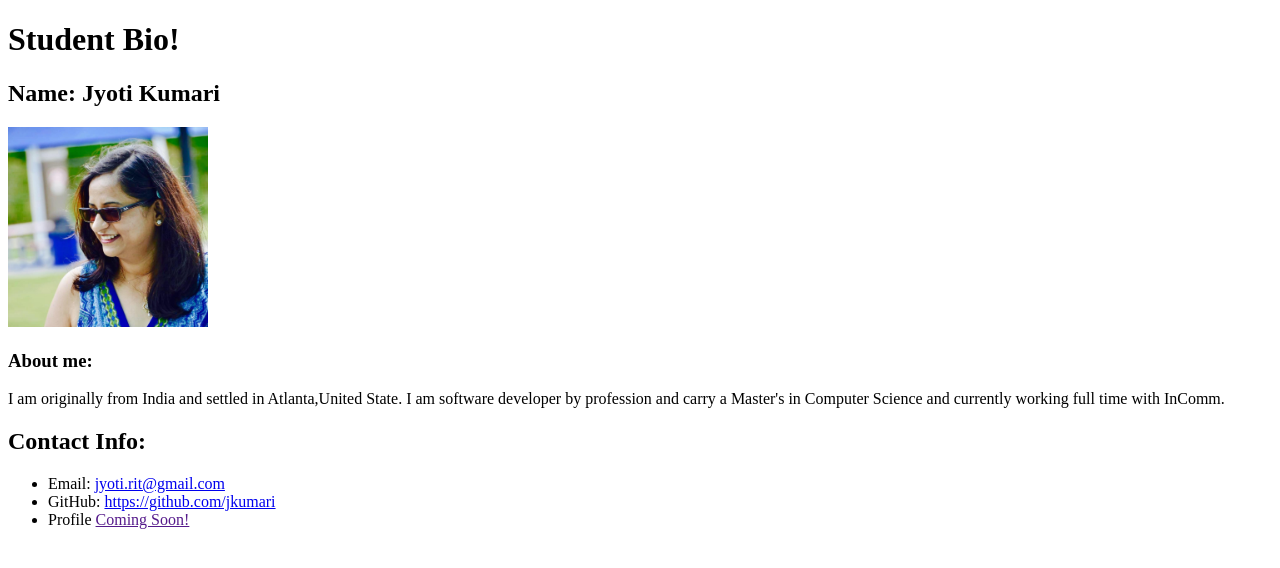
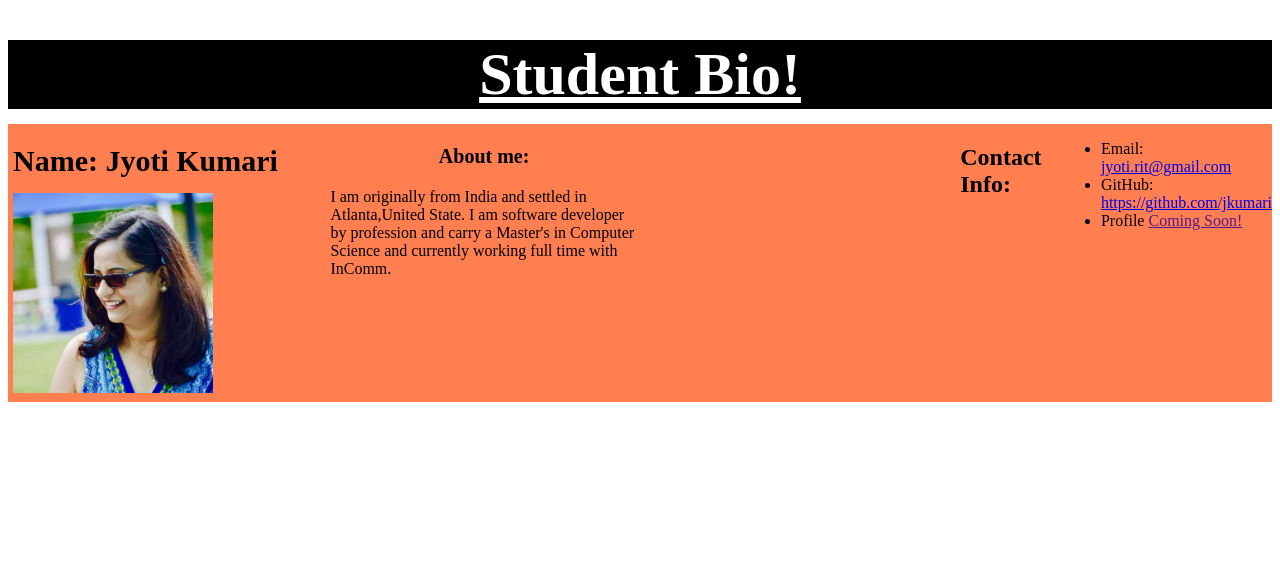
Before and after one commit to jkumari/Bio, a plain HTML site: page index.html in a window 1280 px wide. Drawn offline with Linux system fonts and the light colour scheme.

Commit message:
Modified index.html

```diff
--- a/index.html
+++ b/index.html
@@ -5,25 +5,76 @@
     <meta name="viewport" content="width=device-width, initial-scale=1.0">
     <meta http-equiv="X-UA-Compatible" content="ie=edge">
     <title>Jyoti's Bio!</title>
+    <style>
+        h1 {
+            /* Put a 15-pixel margin at the bottom of the heading. */
+            margin-bottom: 15px;
+            /* Change the size of your font to 60 pixels high. */
+            font-size: 60px;
+            /* This will color the heading font white. */
+            color: white;
+            /* Align the text to the center of its enclosing element (e.g. div). */
+            text-align: center;
+            /* Underline the text. */
+            text-decoration: underline;
+            /* The background of the heading element will now be black. */
+            background-color: black;
+        }
+        /* h4 heading tags */
+
+        h4 {
+            /* Put a 15-pixel margin at the top of all h2 headings. */
+            margin-top: 15px;
+            margin-bottom: 15px;
+            font-size: 30px;
+            text-align: left;
+        }
+        /* h3 heading tags */
+
+        h3 {
+            margin-top: 15px;
+            font-size: 20px;
+            text-align: center;
+        }
+        div {
+            background-color: coral;
+        }
+        .row {
+            display: flex;
+        }
+
+        .column {
+            flex: 33.33%;
+            padding: 5px;
+        }
+
+    </style>
 </head>
 <body>
     <header>
         <h1> Student Bio!</h1>
-        <h2> Name: Jyoti Kumari</h2>
      </header>
      <main>
+        <div class="row">
+            <div class="column">
+                <h4>Name: Jyoti Kumari</h4>
                 <img src="pics.jpg" height="200px"/>
+            </div>
+            <div class="column">
                 <p>
                     <h3>About me:</h3>
                     <p>I am originally from India and settled in Atlanta,United State. I am software developer by profession and carry a Master's in Computer Science and currently working full time with InComm.</p>
                 </p>
-
+            </div>
+            <div class="column"></div>
                 <h2>Contact Info:</h2>
                 <ul>
                     <li>Email: <a href="mailto:jyoti.rit@gmail.com">jyoti.rit@gmail.com</a></li>
                     <li>GitHub:     <a href="https://github.com/jkumari" >https://github.com/jkumari</a></li>
                     <li>Profile <a href=""> Coming Soon!</a></li>
                 </ul>
+            </div>
+        </div>
      </main>
 </body>
 </html>
```
Lines whose indentation alone changed are shown as unchanged.
